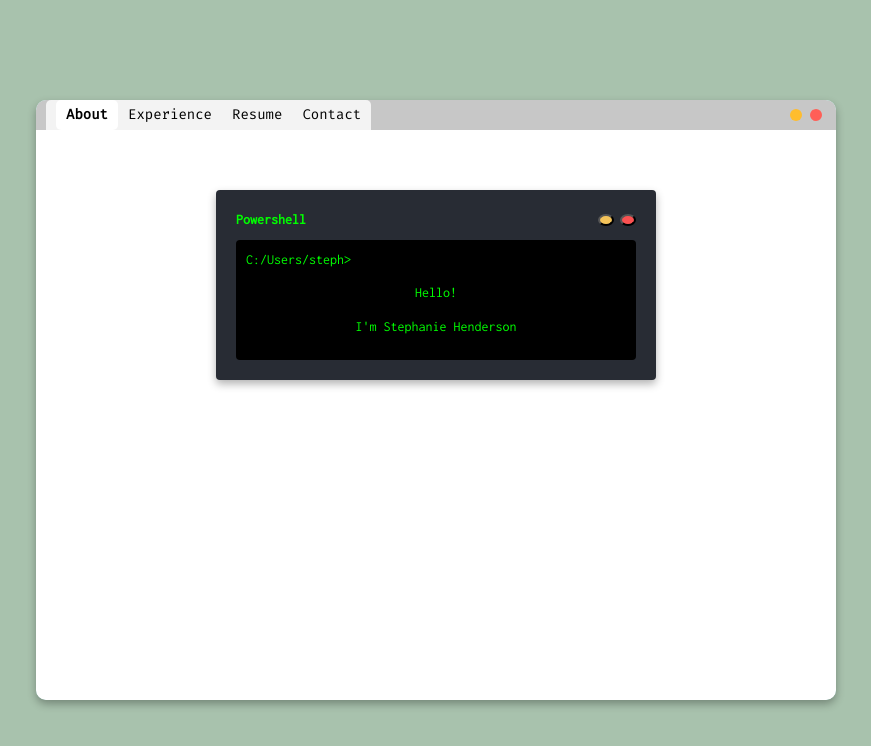
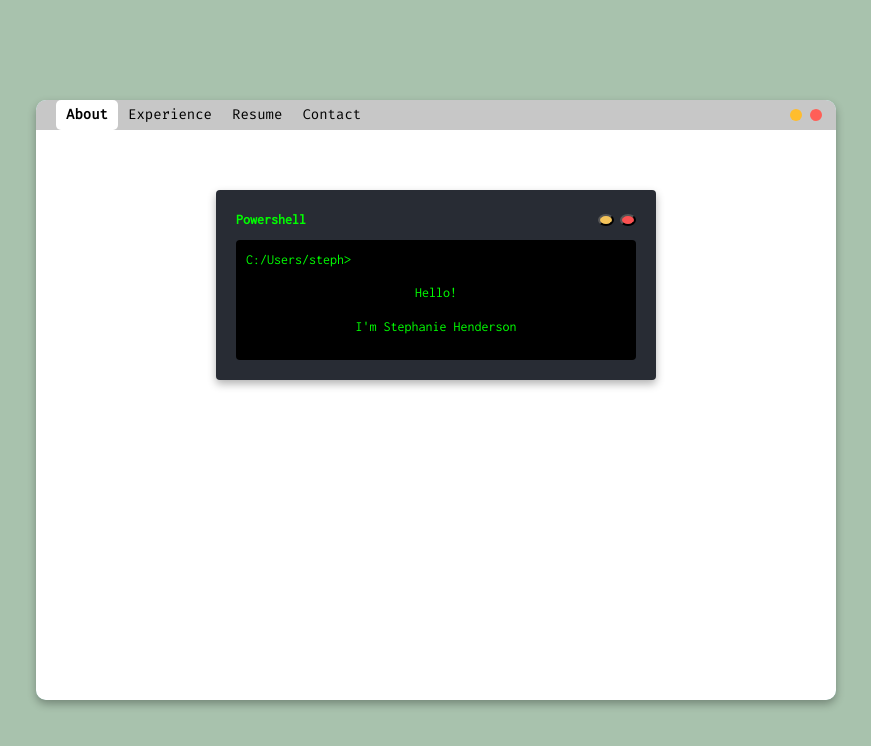
Before and after one commit to shenderson62/shenderson-website, a React (Create React App) app: page / in a window 1280 px wide. Shown: the top 746 px of the page, without its empty margins (204-1075 px from the left). Built offline with nearby package versions, Linux system fonts and the light colour scheme.

Commit message:
update tabs bar styles

```diff
--- a/package.json
+++ b/package.json
@@ -8,6 +8,7 @@
     "@testing-library/user-event": "^13.5.0",
     "react": "^18.2.0",
     "react-dom": "^18.2.0",
+    "react-draggable": "^4.4.5",
     "react-router-dom": "^6.14.1",
     "react-scripts": "5.0.1",
     "web-vitals": "^2.1.4"
--- a/src/components/Screen/Screen.css
+++ b/src/components/Screen/Screen.css
@@ -56,11 +56,7 @@
   display: flex;
   align-items: center;
   justify-content: flex-start;
-  background-color: #F3F3F3;
   height: 30px;
-  border-bottom: 1px solid #B1B1B1;
-  border-top-left-radius: 5px;
-  border-top-right-radius: 5px;
   padding-left: 10px;
 }
 
@@ -91,19 +87,3 @@
   border-bottom-left-radius: 10px;
   border-bottom-right-radius: 10px;
 }
-
-.navbar {
-  display: flex;
-  justify-content: space-around;
-  align-items: center;
-  height: 8%;
-}
-
-.navbar a {
-  color: white;
-  text-decoration: none;
-  padding: 10px;
-  font-family: 'Fira Code', monospace;
-  font-size: 24px;
-  -webkit-text-fill-color: #CFB9A9;
-}
--- a/src/components/Screen/Screen.js
+++ b/src/components/Screen/Screen.js
@@ -6,7 +6,7 @@ function Screen({ children }) {
     <div className="screen-container">
       <div className="browser">
         <div className="title-bar">
-        <div className="tabs">
+          <div className="tabs">
             <div className="tab active">About</div>
             <div className="tab">Experience</div>
             <div className="tab">Resume</div>
```
Also changed, not shown: 1 other file (tests, documents, lock files or other folders).
